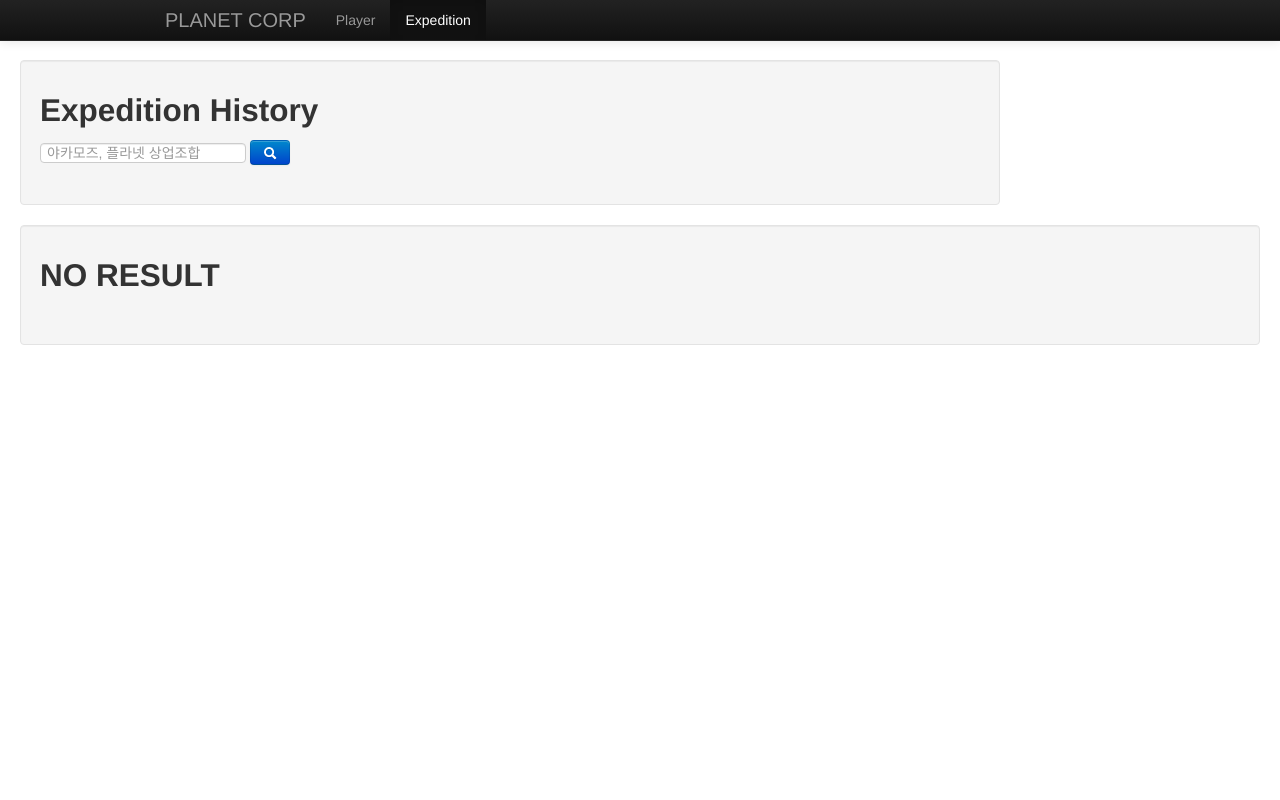
After one commit to calanchue/ArcheageWebCrawler, a Django app: page /inout_manager/expedition/search_exped_event in a window 1280 px wide. The commit adds this page. Run offline with Django 3.2, Linux system fonts and the light colour scheme; some libraries are stand-ins or nearby versions.

Commit message:
bug fix. 	modified:   inout_manager/archeage_crawler.py 	modified:   inout_manager/models.py change djt to inheritiacne style add expedition view

```diff
--- a/inout_manager/models.py
+++ b/inout_manager/models.py
@@ -5,6 +5,7 @@ class Expedition(models.Model):
     exped_id = models.IntegerField()
     update_time = models.DateTimeField()
     inserted_time = models.DateTimeField()
+    hidden = models.BooleanField(default=False)
     def __repr__(self):
         return ("%s, %s, %s, %s" % (self.name, self.exped_id, self.update_time, self.inserted_time)).encode('utf8')
 
--- /dev/null
+++ b/inout_manager/templates/inout_manager/base.dj.html
@@ -0,0 +1,41 @@
+{% load active %}
+<head>
+  <style type="text/css">
+    body {
+      padding-top: 60px;
+      padding-bottom: 40px;
+    }
+  </style>
+  <!--
+  <link href="//netdna.bootstrapcdn.com/twitter-bootstrap/2.3.1/css/bootstrap-combined.min.css" rel="stylesheet">
+  -->
+  <link href="{{STATIC_URL}}/css/bootstrap.min.css" rel="stylesheet">
+  {% block head %}
+  {% endblock head %}
+</head>
+<body>
+  <div class="navbar navbar-inverse navbar-fixed-top">
+    <div class="navbar-inner">
+      <div class="container">
+        <div class="nav-collapse collapse">
+          <ul class="nav">
+            <li><a class="brand" href="#">PLANET CORP</a></li>
+            <li class='{% naactive request '/player' %}'><a href="{% url recent_event %}">Player</a></li>
+            <li class='{% naactive request '/expedition' %}'><a href="{% url search_exped_event %}">Expedition</a></li>
+            <!--<li class='{% naactive request '/about' %}'><a href="#">about</a></li>-->
+          </ul>
+          <!--
+          <form class="navbar-search pull-right">
+            <input type="text" class="search-query" placeholder="Search">
+          </form>
+          -->
+        </div>
+      </div>
+    </div>
+  </div>
+
+  {% block content %}
+  {% endblock content %}
+  <script src="http://code.jquery.com/jquery-1.9.1.min.js"></script>
+  <script src="{{STATIC_URL}}/js/bootstrap.min.js"></script>
+</body>
--- /dev/null
+++ b/inout_manager/templates/inout_manager/base_exped_history.dj.html
@@ -0,0 +1,17 @@
+{% extends "inout_manager/base.dj.html" %}
+{% block content %}
+<div class='container-fluid'>
+  <div class="row">
+    <div class="span12 well">
+      <h2> Expedition History </h2>
+      <form method="get" action="{% url search_exped_event %}" class="form-inline" >
+        <input name="exped_name" class=span5" type="text"  placeholder="야카모즈, 플라넷 상업조합" >
+        <button type="submit" class="btn btn-primary"> <i class="icon-search icon-white"></i></button>
+      </form>
+    </div>
+  </div>
+  {% include "inout_manager/mig_view.dj.html" %}
+  <script src="http://code.jquery.com/jquery-1.9.1.min.js"></script>
+  <script src="{{STATIC_URL}}/js/bootstrap.min.js"></script>
+  {% endblock content %}
+</div>
--- /dev/null
+++ b/inout_manager/templates/inout_manager/mig_view.dj.html
@@ -0,0 +1,29 @@
+<div class="row-fluid">
+  <div class="span12 well">
+    <table class='table table-striped'>
+      {% if mig_history_list %}
+      <thead>
+        <tr>
+          <th class='span2'>이름</th>
+          <th class='span3'>이전 원정대</th>
+          <th class='span3'>현재 원정대</th>
+          <th class='span3'>이전 가입 시기</th>
+          <th class='span3'>현재 가입 시기</th>
+        </tr>
+        </thead> <tbody>
+        {% for history in mig_history_list %}
+        <tr>
+          <td><a href='/inout_manager/player/{{history.name}}'>{{history.name}}</a></td>
+          <td>{{history.prev_exped_name}}</td>
+          <td>{{history.recent_exped_name}}</td>
+          <td>{{history.prev_time}}</td>
+          <td>{{history.recent_time}}</td>
+        </tr>
+        {% endfor %}
+      </tbody>
+    </table>
+    {% else %}
+      <h2> NO RESULT </h2>
+    {% endif %}
+  </div>
+</div>
--- a/inout_manager/templates/inout_manager/player_history.dj.html
+++ b/inout_manager/templates/inout_manager/player_history.dj.html
@@ -6,6 +6,7 @@
       padding-bottom: 40px;
     }
   </style>
+  <meta name="viewport" content="width=device-width, initial-scale=1.0">
   <!--
   <link href="//netdna.bootstrapcdn.com/twitter-bootstrap/2.3.1/css/bootstrap-combined.min.css" rel="stylesheet">
   -->
@@ -33,7 +34,7 @@
 
 
   <div class='container-fluid'>
-    <div class="row">
+    <div class="row-fluid">
       <div class="span12 well">
         <h2> Player History </h3>
         <form method="get" action="{% url recent_event %}" class="form-inline" >
@@ -42,7 +43,7 @@
         </form>
       </div>
     </div>
-    <div class="row">
+    <div class="row_fluid">
       <div class="span12 well">
         <table class='table table-striped'>
           <thead>
--- a/inout_manager/urls.py
+++ b/inout_manager/urls.py
@@ -7,4 +7,6 @@ urlpatterns = patterns('',
     url(r'^bootstrap_test$', views.bootstrap_test, name='bootstrap_test'),
     url(r'^player$', views.recent_event, name='recent_event'),
     url(r'^player/(?P<player_name>.+)$', views.player_event, name='player_event'),
+    url(r'^expedition/search_exped_event', views.search_exped_event, name='search_exped_event'),
+    url(r'^expedition/(?P<exped_name>.+)$', views.exped_event, name='exped_event'),
 )
--- a/inout_manager/views.py
+++ b/inout_manager/views.py
@@ -61,7 +61,7 @@ def recent_event(request):
         mig_history_list.append(MigHistory(prev_event, r_event))
 
     context = {'mig_history_list':mig_history_list}
-    return render_to_response('inout_manager/player_history.dj.html', context, context_instance=RequestContext(request))
+    return render_to_response('inout_manager/base_player_history.dj.html', context, context_instance=RequestContext(request))
 
 def player_event(request, player_name):
     player_event_list = Player.objects.filter(name=player_name).order_by('inserted_time')
@@ -73,7 +73,7 @@ def player_event(request, player_name):
         prev_event = event
 
     context = {'mig_history_list':mig_history_list}
-    return render_to_response('inout_manager/player_history.dj.html', context, context_instance=RequestContext(request))
+    return render_to_response('inout_manager/base_player_history.dj.html', context, context_instance=RequestContext(request))
 
 def exped_event(request, exped_name):
     exped = Expedition.objects.get(name=exeped_name)
@@ -82,4 +82,9 @@ def exped_event(request, exped_name):
     if event in exped_history:
         mig_history.append(MigHistory(event.prev_record, event))
     context = {'mig_history_list':mig_history_list}
-    return render_to_response('inout_manager/player_history.dj.html', context, context_instance=RequestContext(request))
+    return render_to_response('inout_manager/base_exped_history.dj.html', context, context_instance=RequestContext(request))
+
+def search_exped_event(request):
+    mig_history = []
+    context = {'mig_history_list':mig_history}
+    return render_to_response('inout_manager/base_exped_history.dj.html', context, context_instance=RequestContext(request))
```
Also changed, not shown: inout_manager/archeage_crawler.py (+14 -5 lines), inout_manager/templates/inout_manager/base_player_history.dj.html (added, +21 -0 lines), inout_manager/templates/inout_manager/test.dj.html (added, +10 -0 lines), 1 other file.
